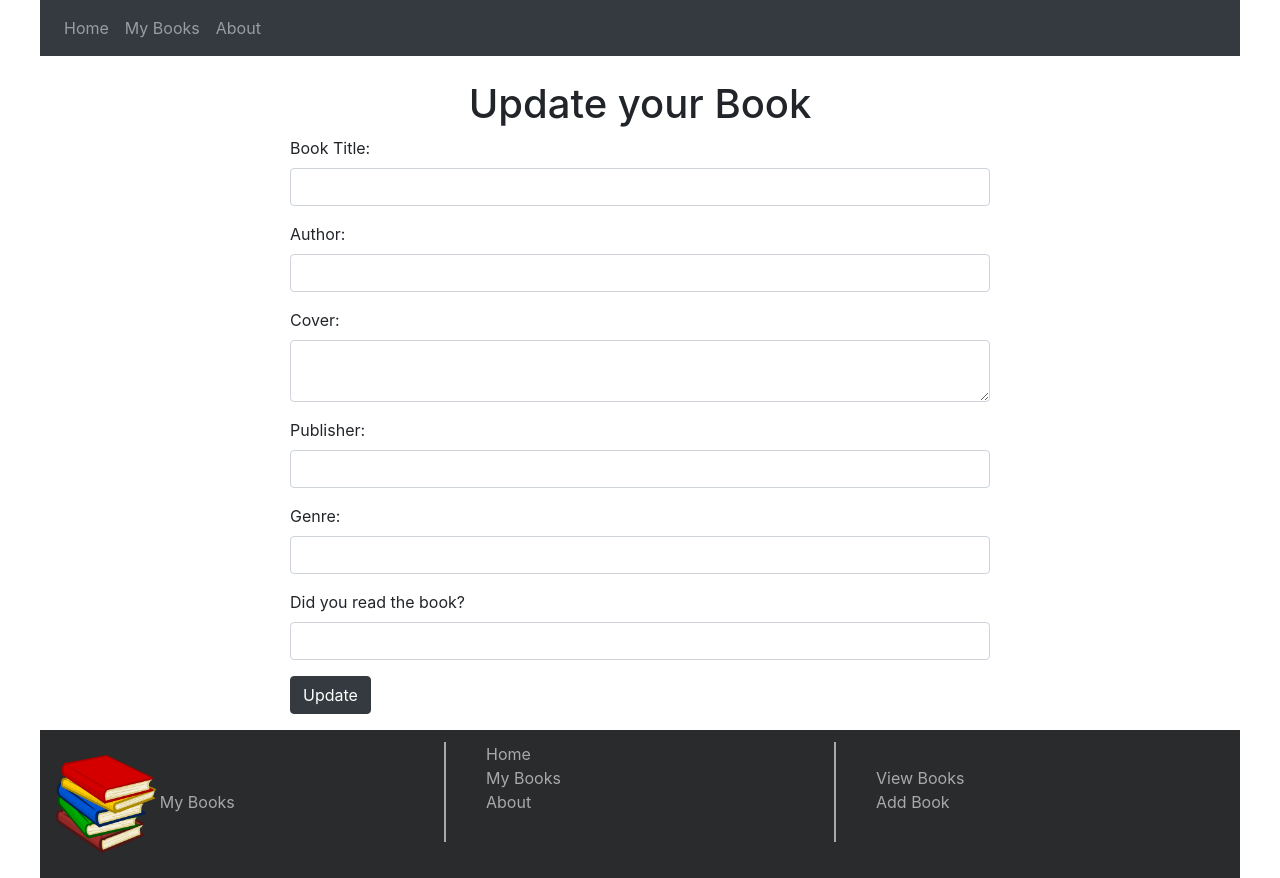
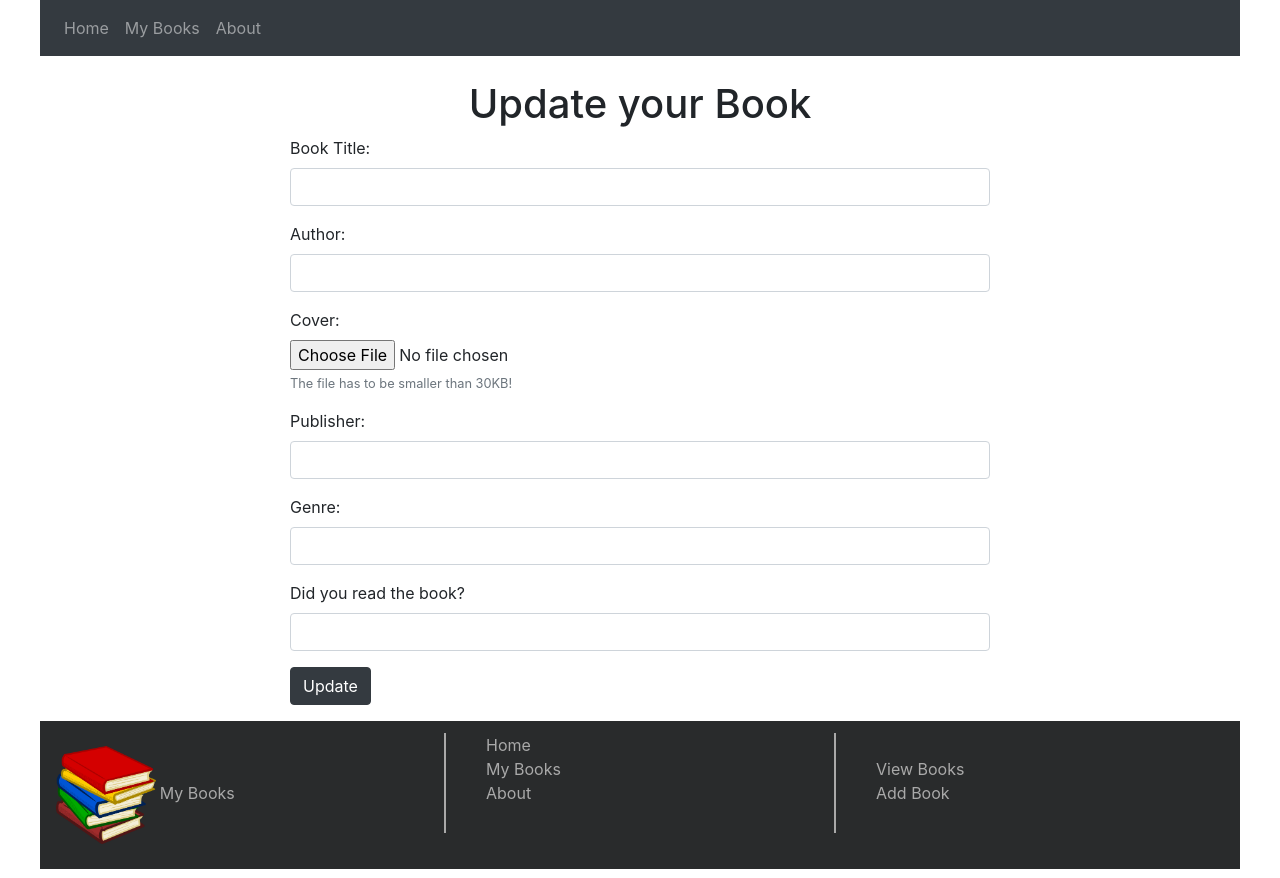
Before and after one commit to SuenjeAlice/datarep_project, a React (Create React App) app: page /update/1 in a window 1280 px wide. Built offline with nearby package versions, Linux system fonts and the light colour scheme; no server answers; the HTML template or start-up script is replaced by a standard one.

Commit message:
Image Upload done

```diff
--- a/src/App.css
+++ b/src/App.css
@@ -48,6 +48,13 @@ h1, h2{
 
 .myBooksBtn{
     margin-left:1000px;
+}
+
+.bookImg{
+    max-width: 350px;
+    margin: 0 auto;
+    display: block;
+    margin-bottom: 1%;
 }
 
 .btnsCard{
--- a/src/components/add.js
+++ b/src/components/add.js
@@ -48,13 +48,20 @@ export class Add extends Component{
 
     //onChangeCover method which assigns the value to the cover
     onChangeCover(e){
+        //followed tutorial at https://medium.com/@blturner3527/storing-images-in-your-database-with-base64-react-682f5f3921c2
         let file = e.target.files[0]
         if (file){
-            const reader = new FileReader();
+            if(file.size > 32200){
+                alert("File is too big! The file must be smaller than 30KB!");
 
-            reader.onload = this._handleReaderLoaded.bind(this)
+            }else{
+                const reader = new FileReader();
 
-            reader.readAsBinaryString(file)
+                reader.onload = this._handleReaderLoaded.bind(this)
+
+                reader.readAsBinaryString(file)
+            }
+
         }
         // //update state
         // this.setState({
@@ -64,6 +71,7 @@ export class Add extends Component{
 
     _handleReaderLoaded = (readerEvt) => {
         let binaryString = readerEvt.target.result
+        console.log(btoa(binaryString))
         this.setState({
             cover: btoa(binaryString)
         })
@@ -146,8 +154,9 @@ export class Add extends Component{
                 <div className="form-group">
                     <label>Cover: </label>
                    {/* <textarea type='text' className='form-control' value={this.state.cover} onChange={this.onChangeCover}></textarea>*/}
-                   <br></br>
+                    <br></br>
                     <input type="file" id = "coverFile" name="coverFile" accept = ".jpeg, .png, .jpg" onChange={this.onChangeCover}></input>
+                    <small class="form-text text-muted">The file has to be smaller than 30KB!</small>
                 </div>
                 <div className="form-group">
                     <label>Publisher: </label>
--- a/src/components/update.js
+++ b/src/components/update.js
@@ -68,9 +68,28 @@ export class Update extends Component{
 
     //onChangeCover method which assigns the value to the cover
     onChangeCover(e){
-        //update state to include value
+        //followed tutorial at https://medium.com/@blturner3527/storing-images-in-your-database-with-base64-react-682f5f3921c2
+        let file = e.target.files[0]
+        if (file){
+            if(file.size > 32200){
+                alert("File is too big! The file must be smaller than 30KB!");
+
+            }else{
+                const reader = new FileReader();
+
+                reader.onload = this._handleReaderLoaded.bind(this)
+
+                reader.readAsBinaryString(file)
+            }
+
+        }
+    }
+
+    _handleReaderLoaded = (readerEvt) => {
+        let binaryString = readerEvt.target.result
+        console.log(btoa(binaryString))
         this.setState({
-            cover: e.target.value
+            cover: btoa(binaryString)
         })
     }
 
@@ -148,7 +167,9 @@ export class Update extends Component{
                 </div>
                 <div className="form-group">
                     <label>Cover: </label>
-                    <textarea type='text' className='form-control' value={this.state.cover} onChange={this.onChangeCover}></textarea>
+                    <br></br>
+                    <input type="file"  accept = ".jpeg, .png, .jpg" onChange={this.onChangeCover}></input>
+                    <small class="form-text text-muted">The file has to be smaller than 30KB!</small>
                 </div>
                 <div className="form-group">
                     <label>Publisher: </label>
```
Also changed, not shown: src/components/book.js (+2 -1 lines), 2 other files (tests, documents, lock files or other folders).
